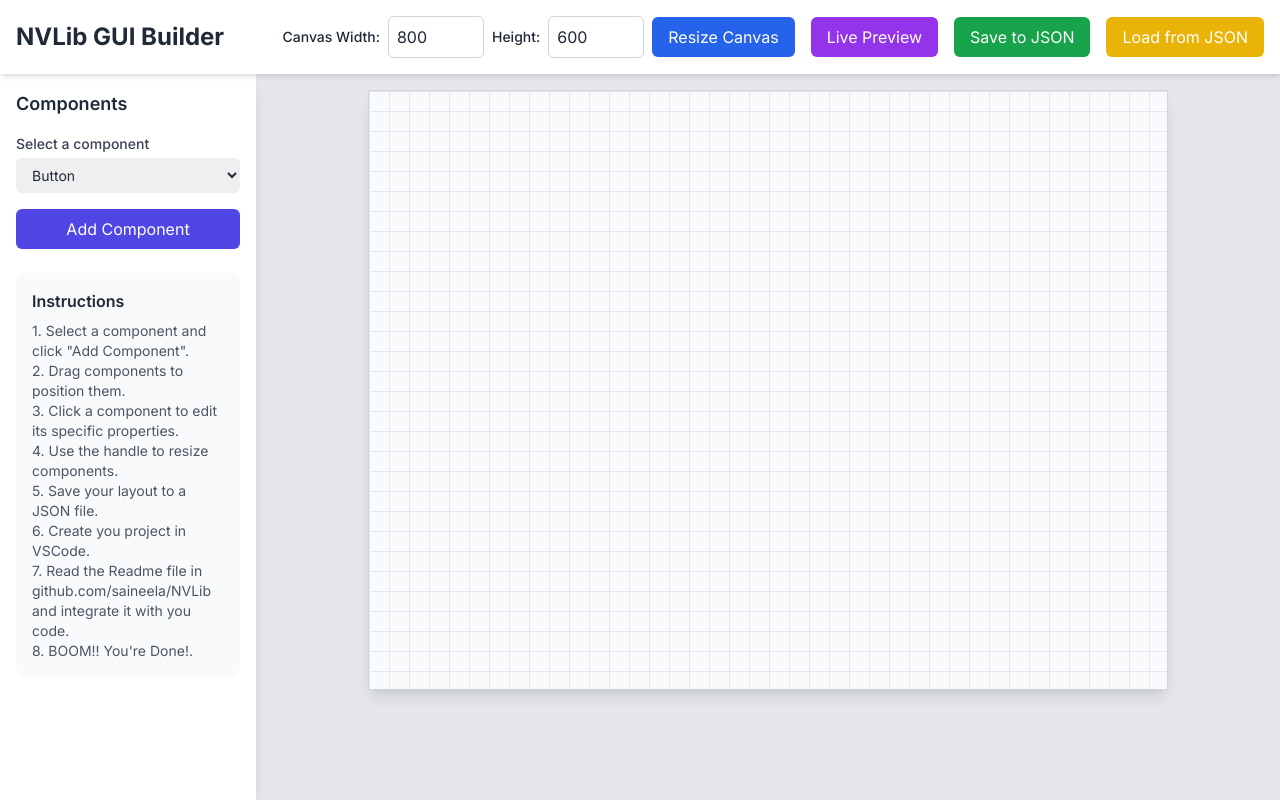
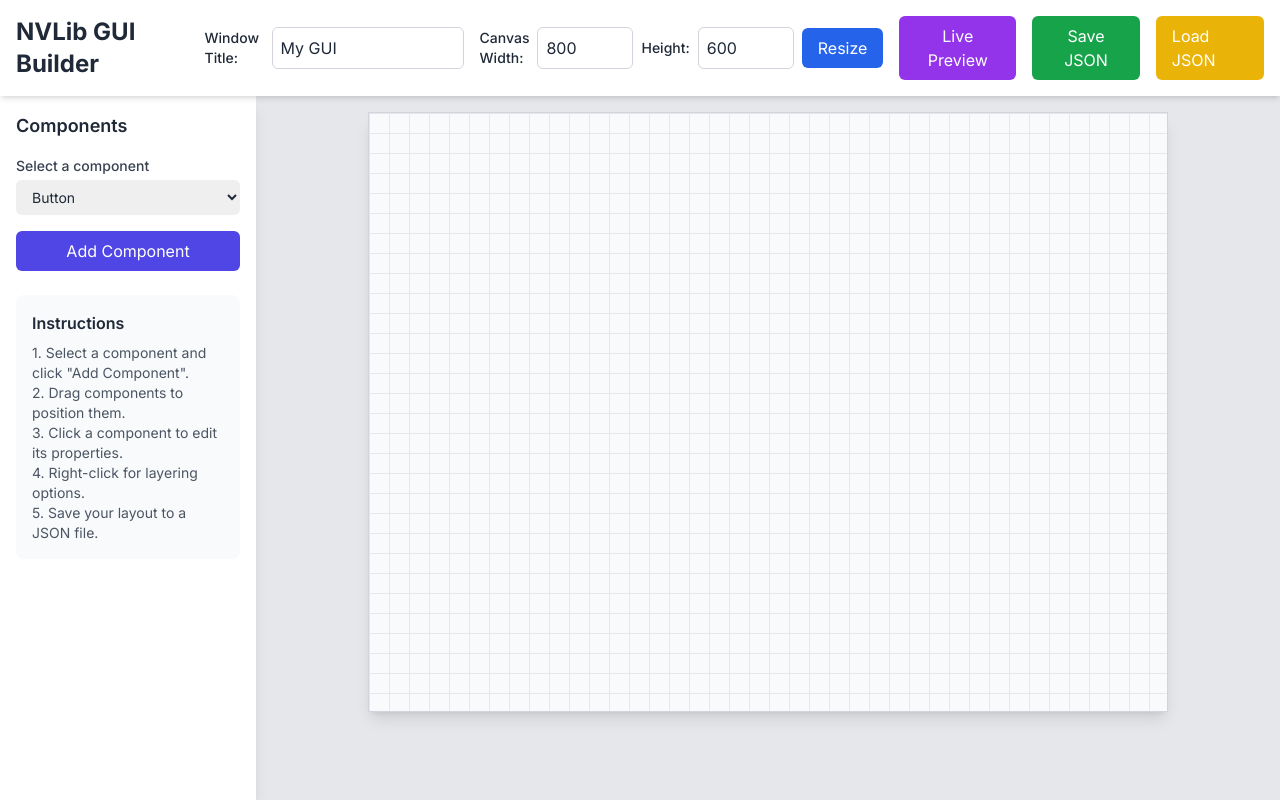
Before and after one commit to saineela/nvlibguibuilder, a website: page index.html in a window 1280 px wide. Drawn offline with nearby package versions, Linux system fonts and the light colour scheme.

Commit message:
Window Title Set feature

```diff
--- a/index.html
+++ b/index.html
@@ -100,15 +100,19 @@
             <h1 class="text-2xl font-bold text-gray-800">NVLib GUI Builder</h1>
             <div class="flex items-center space-x-4">
                 <div class="flex items-center space-x-2">
+                    <label for="window-title" class="text-sm font-medium">Window Title:</label>
+                    <input type="text" id="window-title" value="My GUI" class="w-48 p-2 border border-gray-300 rounded-md">
+                </div>
+                <div class="flex items-center space-x-2">
                     <label for="canvas-width" class="text-sm font-medium">Canvas Width:</label>
                     <input type="number" id="canvas-width" value="800" class="w-24 p-2 border border-gray-300 rounded-md">
                     <label for="canvas-height" class="text-sm font-medium">Height:</label>
                     <input type="number" id="canvas-height" value="600" class="w-24 p-2 border border-gray-300 rounded-md">
-                    <button id="resize-canvas" class="px-4 py-2 bg-blue-600 text-white rounded-md hover:bg-blue-700">Resize Canvas</button>
+                    <button id="resize-canvas" class="px-4 py-2 bg-blue-600 text-white rounded-md hover:bg-blue-700">Resize</button>
                 </div>
                  <button id="live-preview-btn" class="px-4 py-2 bg-purple-600 text-white rounded-md hover:bg-purple-700">Live Preview</button>
-                <button id="save-json" class="px-4 py-2 bg-green-600 text-white rounded-md hover:bg-green-700">Save to JSON</button>
-                <label for="load-json-input" class="px-4 py-2 bg-yellow-500 text-white rounded-md hover:bg-yellow-600 cursor-pointer">Load from JSON</label>
+                <button id="save-json" class="px-4 py-2 bg-green-600 text-white rounded-md hover:bg-green-700">Save JSON</button>
+                <label for="load-json-input" class="px-4 py-2 bg-yellow-500 text-white rounded-md hover:bg-yellow-600 cursor-pointer">Load JSON</label>
                 <input type="file" id="load-json-input" class="hidden" accept=".json">
             </div>
         </header>
@@ -145,12 +149,9 @@
                     <p class="text-sm text-gray-600 mt-2">
                         1. Select a component and click "Add Component".<br>
                         2. Drag components to position them.<br>
-                        3. Click a component to edit its specific properties.<br>
-                        4. Use the handle to resize components.<br>
-                        5. Save your layout to a JSON file.<br>
-                        6. Create you project in VSCode.<br>
-                        7. Read the Readme file in github.com/saineela/NVLib and integrate it with you code.<br>
-                        8. BOOM!! You're Done!.<br>
+                        3. Click a component to edit its properties.<br>
+                        4. Right-click for layering options.<br>
+                        5. Save your layout to a JSON file.
                     </p>
                 </div>
             </aside>
@@ -239,6 +240,8 @@
             const closePreviewBtn = document.getElementById('close-preview-btn');
             const fullscreenPreviewBtn = document.getElementById('fullscreen-preview-btn');
             const contextMenu = document.getElementById('context-menu');
+            const windowTitleInput = document.getElementById('window-title');
+
 
             let components = [];
             let selectedComponent = null;
@@ -1035,7 +1038,11 @@
             saveJsonBtn.addEventListener('click', () => {
                 const sortedComponents = [...components].sort((a,b) => a.zIndex - b.zIndex);
                 const layout = {
-                    canvas: { width: canvas.offsetWidth, height: canvas.offsetHeight },
+                    canvas: {
+                        width: canvas.offsetWidth,
+                        height: canvas.offsetHeight,
+                        title: windowTitleInput.value
+                    },
                     components: sortedComponents
                 };
                 const dataStr = "data:text/json;charset=utf-8," + encodeURIComponent(JSON.stringify(layout, null, 2));
@@ -1066,6 +1073,7 @@
                 canvas.style.height = `${layout.canvas.height}px`;
                 canvasWidthInput.value = layout.canvas.width;
                 canvasHeightInput.value = layout.canvas.height;
+                windowTitleInput.value = layout.canvas.title || 'My GUI';
 
                 canvas.innerHTML = '';
                 components = layout.components;
```
